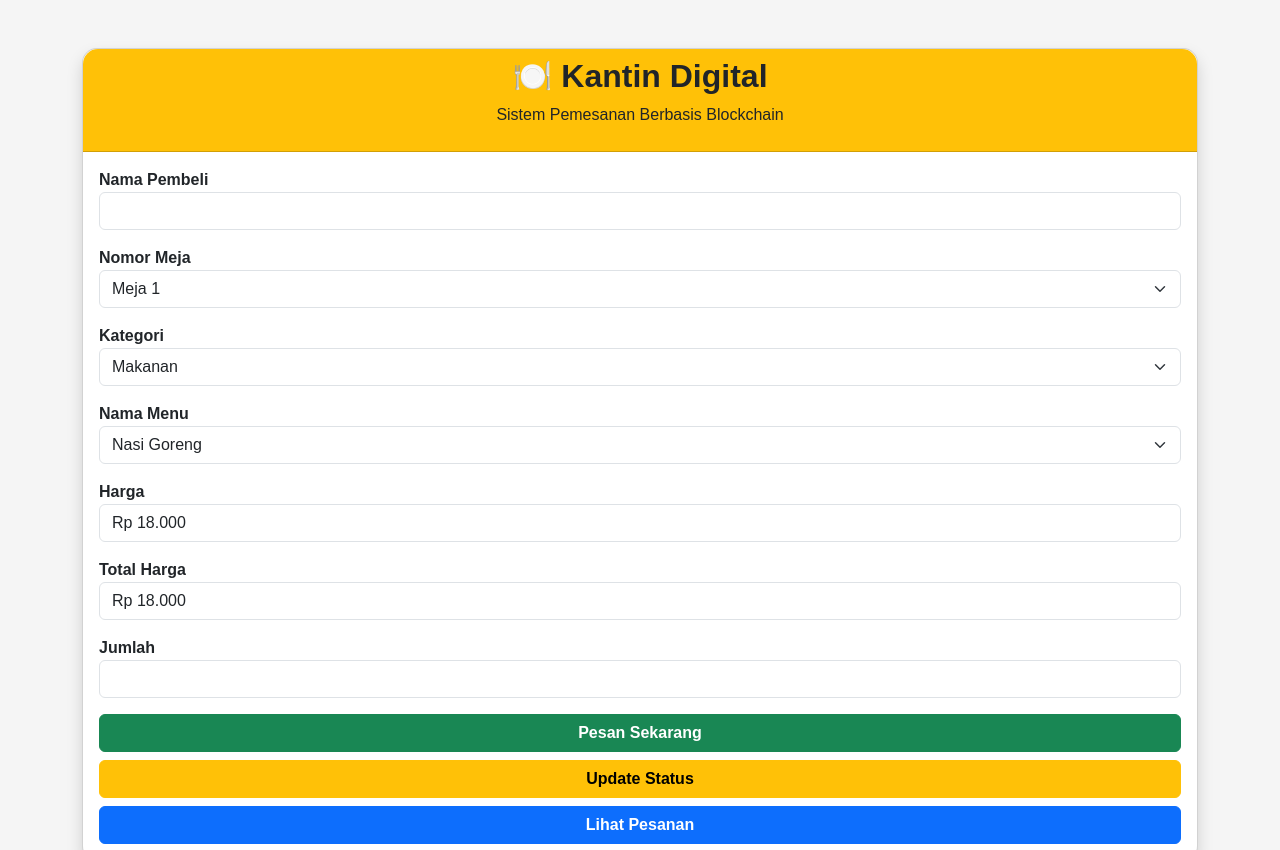
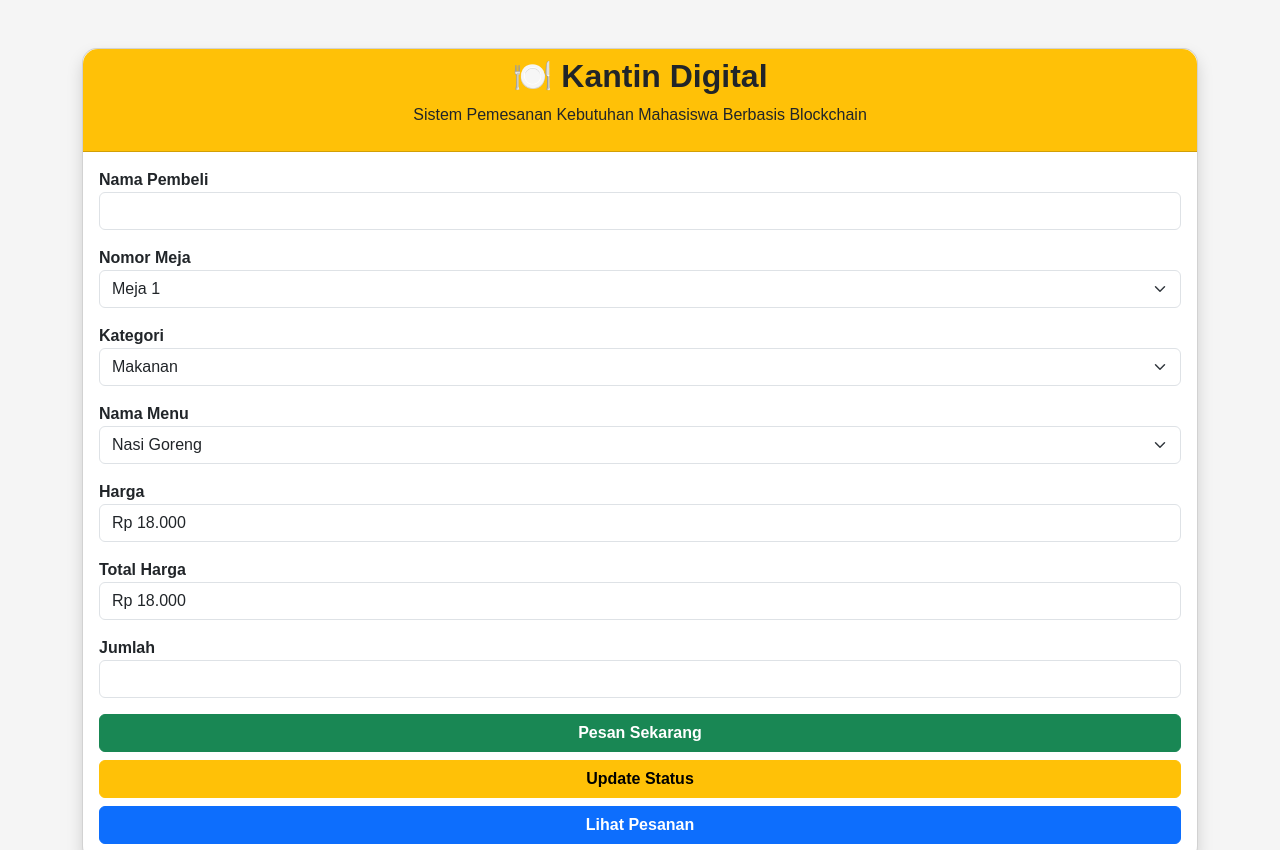
Before and after one commit to marshellleota28/kantin-digital-blockchain, a website: page web/index.html in a window 1280 px wide. Shown: the top 850 px of the page. Drawn offline with nearby package versions, Linux system fonts and the light colour scheme.

Commit message:
update Tiska

```diff
--- a/web/index.html
+++ b/web/index.html
@@ -36,7 +36,7 @@
 
             <p class="text-center">
 
-                Sistem Pemesanan Berbasis Blockchain
+                Sistem Pemesanan Kebutuhan Mahasiswa Berbasis Blockchain
 
             </p>
 
```
